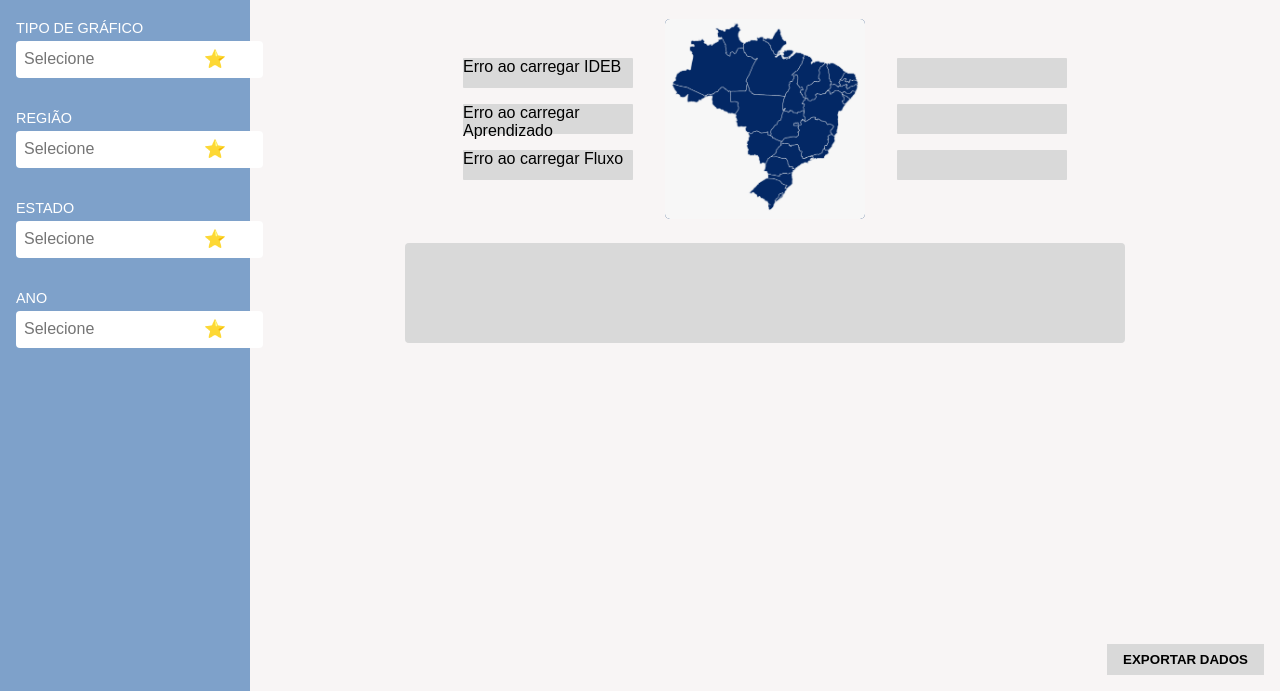
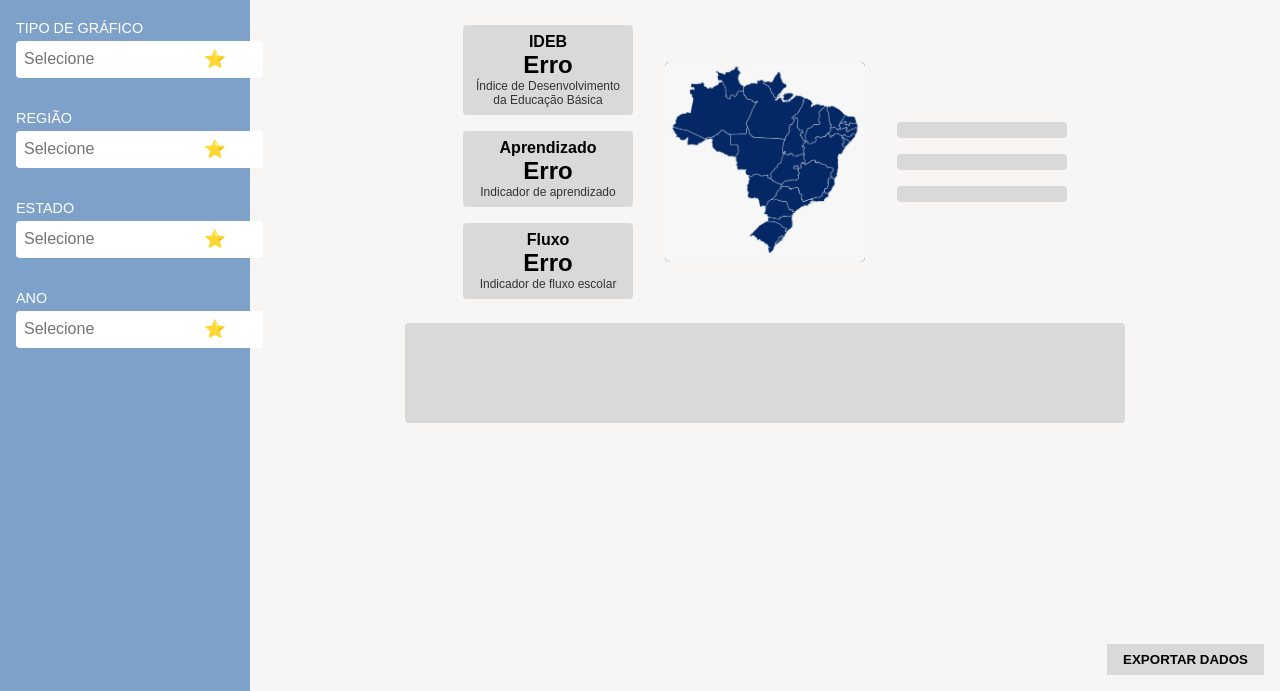
Before and after one commit to paulotxt/DEAFIO_4TRILHAS_CONSUMO_DE_API, a plain HTML site: page dashbord.html in a window 1280 px wide. Shown: the part 141-832 px from the top of the page. Drawn offline with nearby package versions, Linux system fonts and the light colour scheme; no server answers.

Commit message:
Add files via upload

```diff
--- a/dashbord.css
+++ b/dashbord.css
@@ -10,7 +10,6 @@
 }
 
 header {
-
   padding: 2rem;
   background-color: #F4F1F1;
 }
@@ -68,7 +67,6 @@
 .input-with-icon input {
   flex: 1;
   padding: 0.6rem 2rem 0.6rem 0.5rem;
-  /* espaço à direita para a estrela */
   font-size: 1rem;
   border: none;
   border-radius: 4px;
@@ -80,7 +78,6 @@
   font-size: 1.1rem;
   color: #333;
   pointer-events: none;
-  /* não bloqueia clique no input */
 }
 
 .content {
@@ -93,7 +90,7 @@
 }
 
 .content h1 {
-  font-size: 1.2rem;
+  font-size: 1.5rem;
   text-align: center;
   margin-bottom: 1rem;
 }
@@ -127,9 +124,29 @@
 
 .info-placeholder {
   width: 170px;
-  height: 30px;
   background-color: #D9D9D9;
-  border-radius: 1px;
+  border-radius: 4px;
+  padding: 0.5rem;
+  display: flex;
+  flex-direction: column;
+  align-items: center;
+  text-align: center;
+}
+
+/* Estilo para cada parte do indicador */
+.info-title {
+  font-weight: bold;
+  font-size: 1rem;
+}
+
+.info-value {
+  font-size: 1.5rem;
+  font-weight: bold;
+}
+
+.info-desc {
+  font-size: 0.75rem;
+  color: #333;
 }
 
 .chart-placeholder {
--- a/dashbord.js
+++ b/dashbord.js
@@ -1,8 +1,7 @@
-
 document.addEventListener('DOMContentLoaded', function () {
-  const idebElement = document.getElementById('ideb');
-  const aprendizadoElement = document.getElementById('aprendizado');
-  const fluxoElement = document.getElementById('fluxo');
+  const idebElement = document.querySelector('#ideb .info-value');
+  const aprendizadoElement = document.querySelector('#aprendizado .info-value');
+  const fluxoElement = document.querySelector('#fluxo .info-value');
 
   const baseURL = 'https://api.qedu.org.br/v1/ideb';
   const token = 'uCepcSkwipY8IqOGft3XWe8RWvUTyjr94abLkYN6';
@@ -22,20 +21,22 @@
     params
   })
   .then((response) => {
-      const dataItem = response.data?.data?.[0];
+    console.log('Resposta da API:', response.data);
+
+    const dataItem = response.data?.data?.[0] || response.data?.data || response.data;
 
     if (!dataItem) {
       throw new Error('Nenhum dado encontrado na resposta da API');
     }
 
-      idebElement.textContent = `IDEB: ${parseFloat(dataItem.ideb).toFixed(2)}`;
-      aprendizadoElement.textContent = `Aprendizado: ${parseFloat(dataItem.aprendizado).toFixed(2)}`;
-      fluxoElement.textContent = `Fluxo: ${parseFloat(dataItem.fluxo).toFixed(2)}`;
+    idebElement.textContent = parseFloat(dataItem.ideb).toFixed(2);
+    aprendizadoElement.textContent = parseFloat(dataItem.aprendizado).toFixed(4);
+    fluxoElement.textContent = parseFloat(dataItem.fluxo).toFixed(4);
   })
   .catch((error) => {
     console.error('Erro na requisição:', error);
-      idebElement.textContent = 'Erro ao carregar IDEB';
-      aprendizadoElement.textContent = 'Erro ao carregar Aprendizado';
-      fluxoElement.textContent = 'Erro ao carregar Fluxo';
+    idebElement.textContent = 'Erro';
+    aprendizadoElement.textContent = 'Erro';
+    fluxoElement.textContent = 'Erro';
   });
 });
```
Lines whose indentation alone changed are shown as unchanged.
